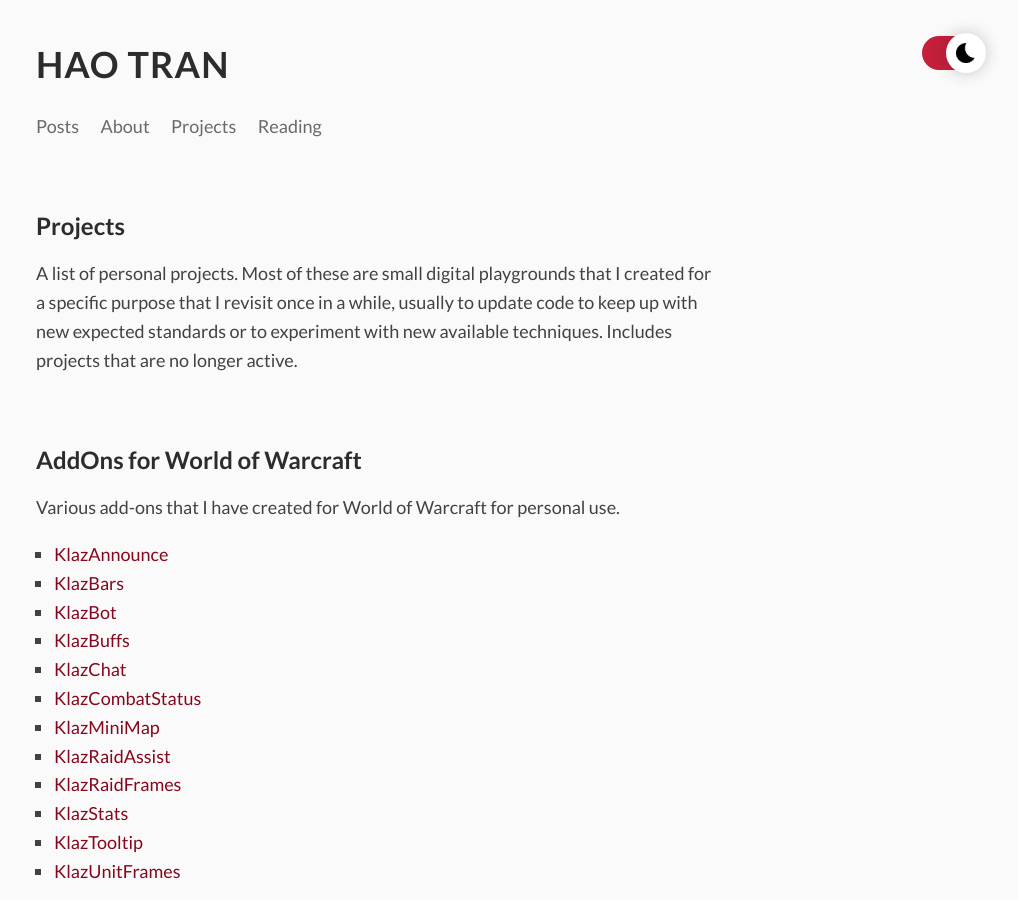
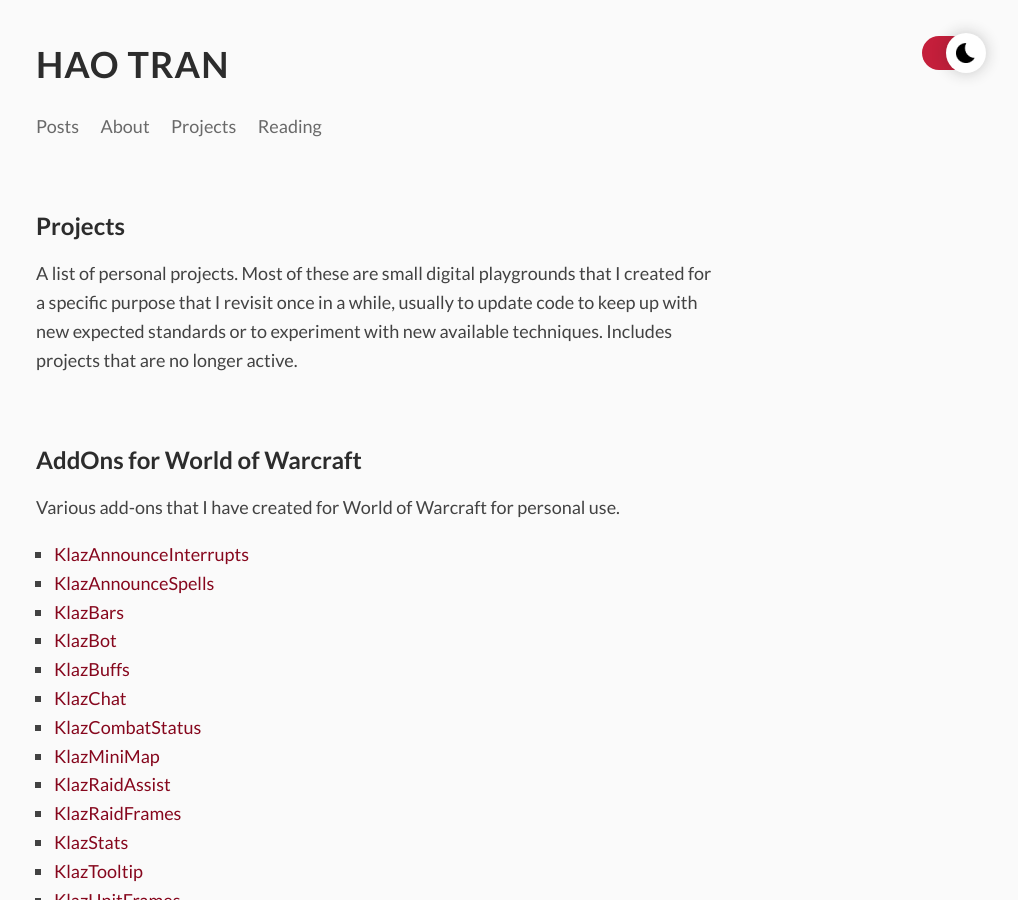
Before and after one commit to haothitran/posts, a Jekyll site: the page built from _pages/projects.md, in a window 1280 px wide and 900 px high. Shown: the whole window, without its empty margins (262-1280 px from the left). Built offline with Jekyll 4.4.1, drawn with Linux system fonts in a browser that asks for light colours.

Commit message:
Update World of Warcraft addons list

```diff
--- a/_pages/projects.md
+++ b/_pages/projects.md
@@ -12,7 +12,8 @@ A list of personal projects. Most of these are small digital playgrounds that I
 
 Various add-ons that I have created for World of Warcraft for personal use.
 
-- [KlazAnnounce](https://github.com/haothitran/KlazAnnounce)
+- [KlazAnnounceInterrupts](https://github.com/haothitran/KlazAnnounceInterrupts)
+- [KlazAnnounceSpells](https://github.com/haothitran/KlazAnnounceSpells)
 - [KlazBars](https://github.com/haothitran/KlazBars)
 - [KlazBot](https://github.com/haothitran/KlazBot)
 - [KlazBuffs](https://github.com/haothitran/KlazBuffs)
```
